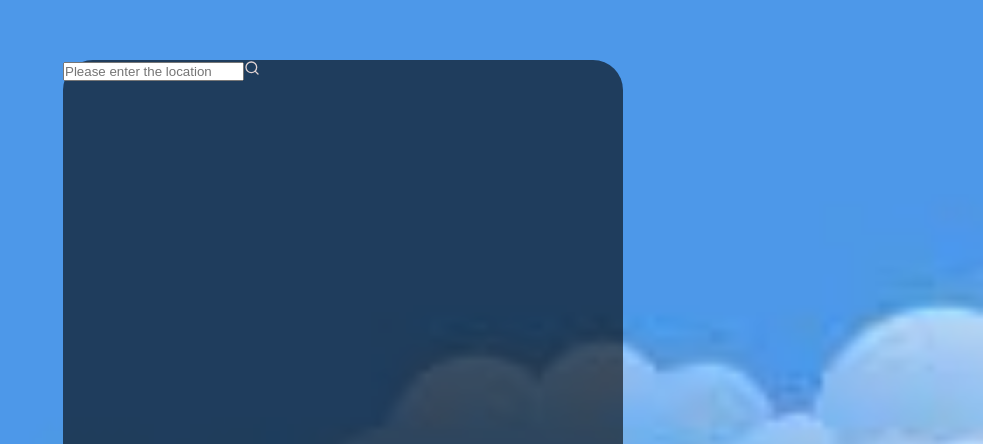
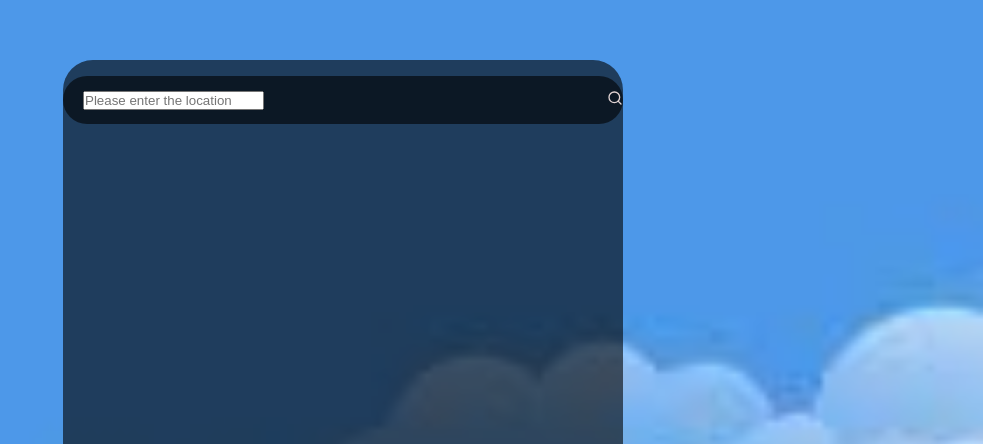
Before and after one commit to Ethel3/weather-app-v1, a React (Create React App) app: page / in a window 1280 px wide. Shown: the part 356-800 px from the top of the page, without its empty margins (297-1280 px from the left). Built offline with nearby package versions, Linux system fonts and the light colour scheme.

Commit message:
Styling input

```diff
--- a/src/components/Input.js
+++ b/src/components/Input.js
@@ -5,7 +5,7 @@ const Input = () => {
   return (
     <form className='input'>
         <input  type ={"text"} placeholder="Please enter the location" className="input_value"/>
-        <span className="input_icons">
+        <span className="input_icon">
         <FiSearch />
         </span>
 
--- a/src/components/input.css
+++ b/src/components/input.css
@@ -0,0 +1,11 @@
+.input{
+    width: 100%;
+    display: flex;
+    align-items: center;
+    justify-content: space-between;
+    height: 3rem;
+    padding-left: 20px;
+    border-radius: 50px;
+    background-color: rgba(0, 0, 0, 0.6);
+    margin-top: 1rem;
+}
```
